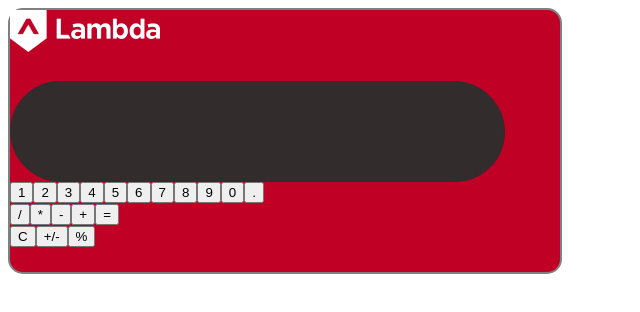
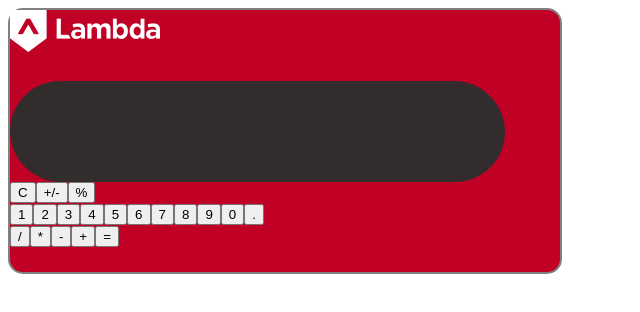
Before and after one commit to bloominstituteoftechnology/lambda-calculator, a React (Create React App) app: page / in a window 1280 px wide. Shown: the top 312 px of the page, without its empty margins (0-640 px from the left). Built offline with nearby package versions, Linux system fonts and the light colour scheme.

Commit message:
Moved the SpecialButton component above the NumberButton component

```diff
--- a/src/App.js
+++ b/src/App.js
@@ -29,9 +29,10 @@ function App() {
       <div className="App">
         {/* STEP 4 - Render your components here and be sure to properly import/export all files */}
         <Display />
+        <SpecialButton />
         <NumberButton />
         <OperatorButton />
-        <SpecialButton />
+
       </div>
     </div>
   );
```
